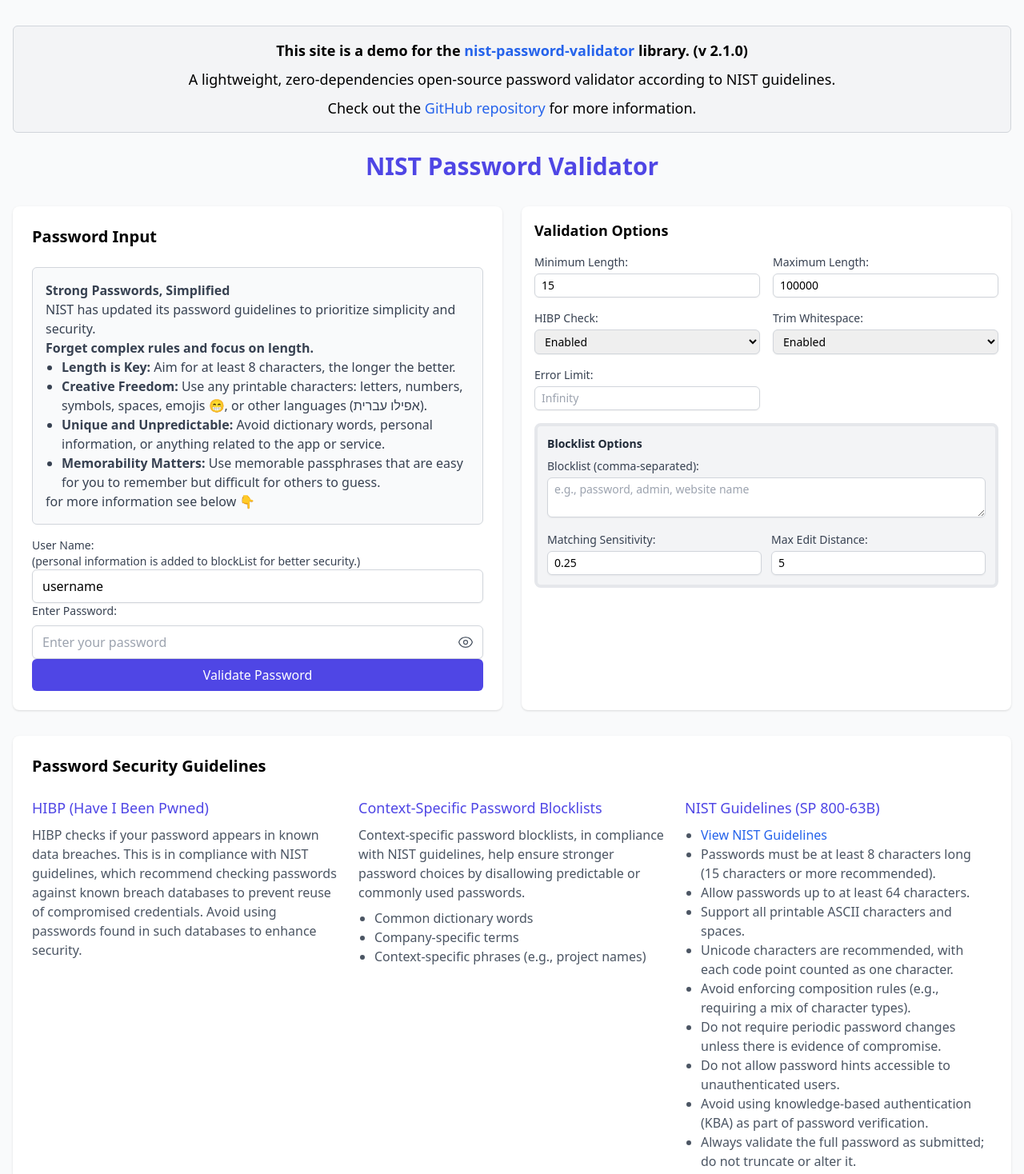
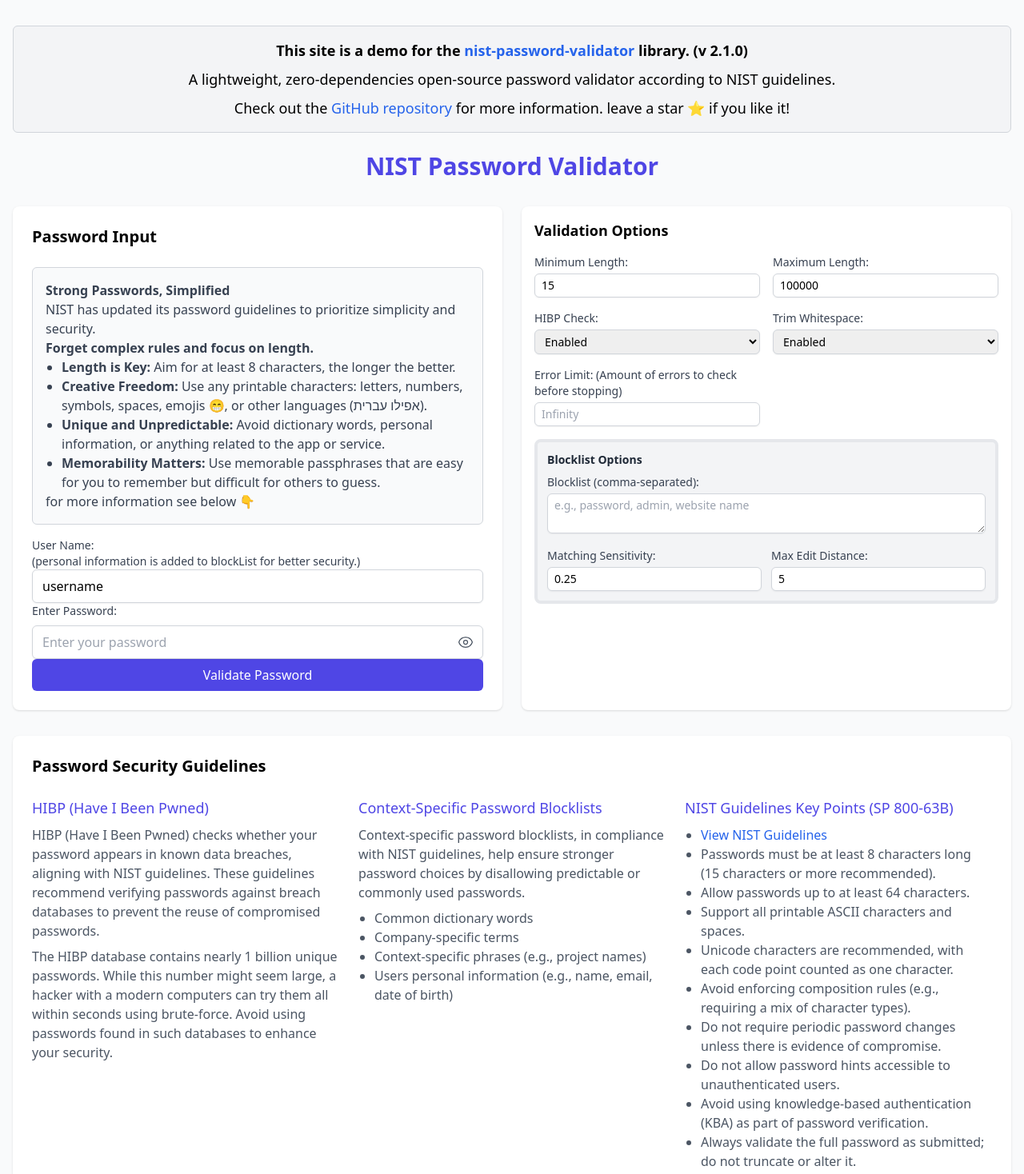
Before and after one commit to ypreiser/front-NIST-password-validator, a React (Vite) app: page / in a window 1280 px wide. Shown: the top 1468 px of the page at 80% size. Built offline with nearby package versions, Linux system fonts and the light colour scheme.

Commit message:
fixed GuidelinesSection

```diff
--- a/src/components/DemoSection.jsx
+++ b/src/components/DemoSection.jsx
@@ -29,7 +29,7 @@
       >
         GitHub repository
       </a>{" "}
-      for more information.
+      for more information. leave a star ⭐ if you like it!
     </p>
   </div>
 );
--- a/src/components/GuidelinesSection.jsx
+++ b/src/components/GuidelinesSection.jsx
@@ -6,11 +6,16 @@
     <div className="grid grid-cols-1 md:grid-cols-3 gap-6">
       <InfoCard title="HIBP (Have I Been Pwned)">
         <p className="text-gray-600">
-          HIBP checks if your password appears in known data breaches. This is
-          in compliance with NIST guidelines, which recommend checking passwords
-          against known breach databases to prevent reuse of compromised
-          credentials. Avoid using passwords found in such databases to enhance
-          security.
+          HIBP (Have I Been Pwned) checks whether your password appears in known
+          data breaches, aligning with NIST guidelines. These guidelines
+          recommend verifying passwords against breach databases to prevent the
+          reuse of compromised passwords.{" "}
+        </p>
+        <p className="text-gray-600">
+          The HIBP database contains nearly 1 billion unique passwords. While
+          this number might seem large, a hacker with a modern computers can try
+          them all within seconds using brute-force. Avoid using passwords found
+          in such databases to enhance your security.
         </p>
       </InfoCard>
 
@@ -24,10 +29,11 @@
           <li>Common dictionary words</li>
           <li>Company-specific terms</li>
           <li>Context-specific phrases (e.g., project names)</li>
+          <li>Users personal information (e.g., name, email, date of birth)</li>
         </ul>
       </InfoCard>
 
-      <InfoCard title="NIST Guidelines (SP 800-63B)">
+      <InfoCard title="NIST Guidelines Key Points (SP 800-63B)">
         <ul className="list-disc pl-5 text-gray-600">
           <li>
             <a
@@ -69,9 +75,8 @@
             alter it.
           </li>
           <li>
-            May remove leading and trailing whitespace from passwords to prevent user errors.
-            Length validation occurs after trimming
-
+            May remove leading and trailing whitespace from passwords to prevent
+            user errors. Length validation occurs after trimming
           </li>
         </ul>
       </InfoCard>
--- a/src/components/ValidationOptions.jsx
+++ b/src/components/ValidationOptions.jsx
@@ -86,7 +86,7 @@
 
       <div className="space-y-1">
       <label className="block text-sm font-medium text-gray-700">
-        Error Limit:
+        Error Limit: (Amount of errors to check before stopping)
       </label>
       <input
         type="number"
```
